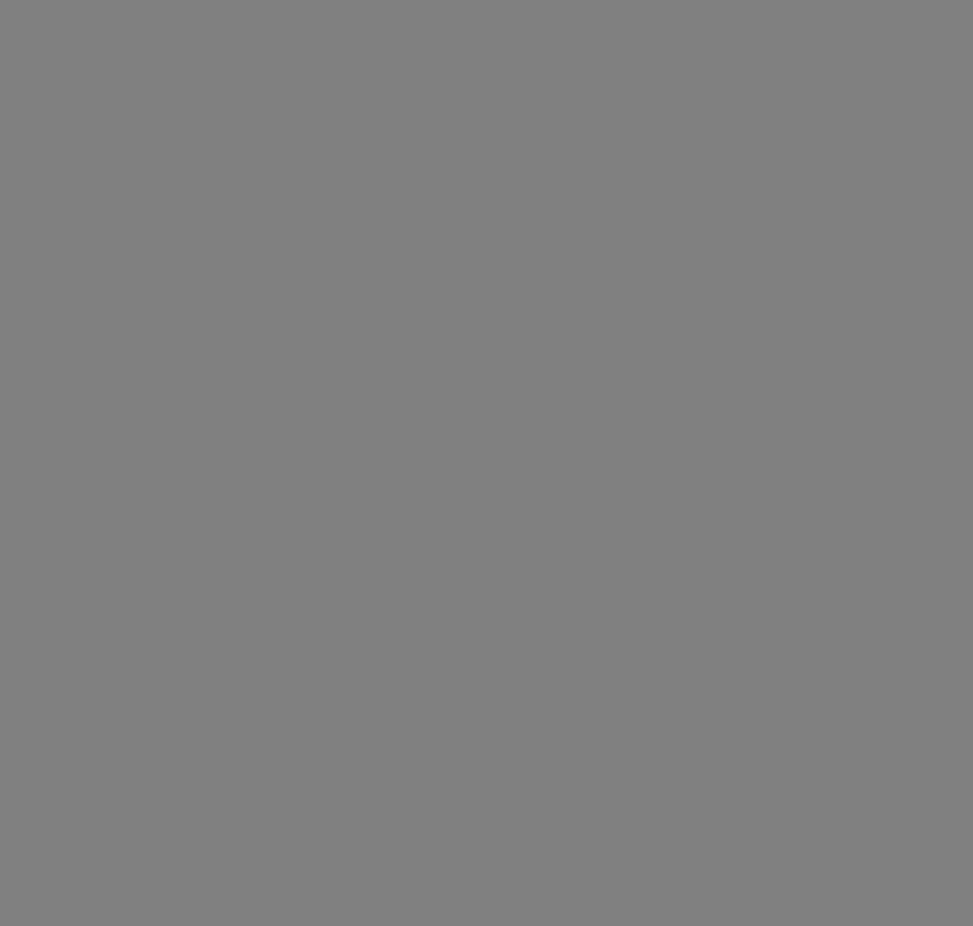
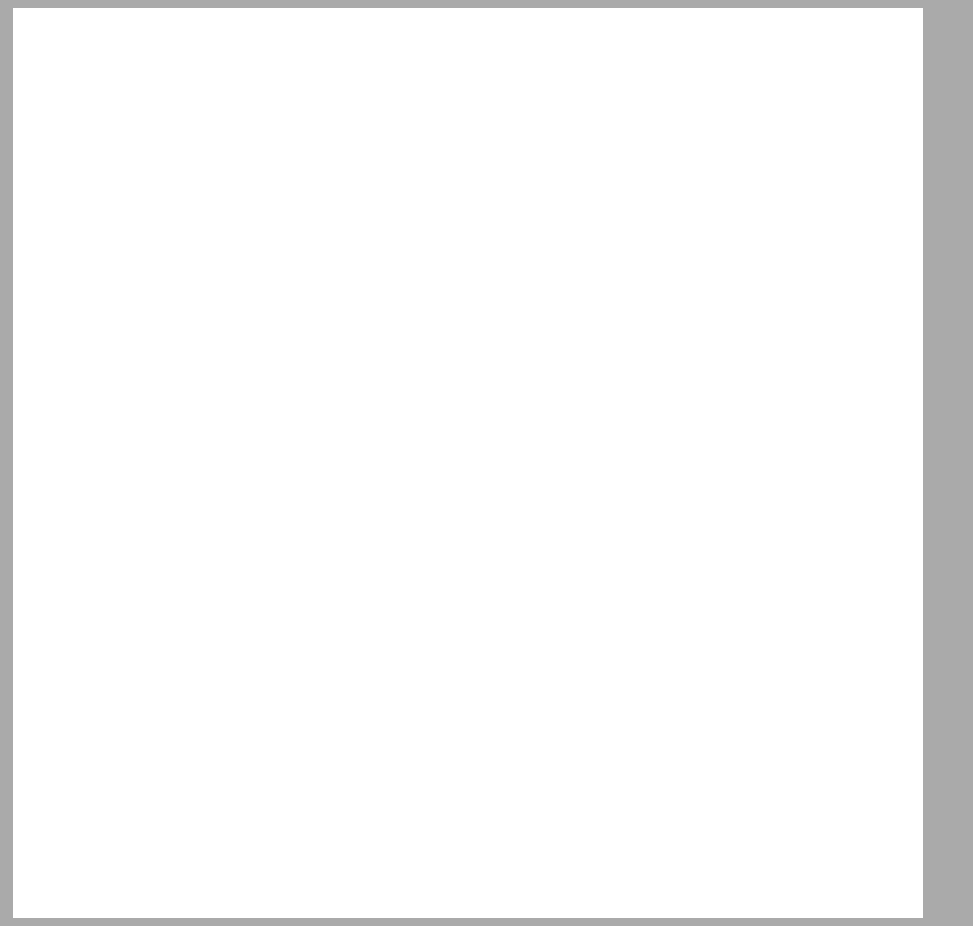
Before and after one commit to genga898/Etch-A-Sketch, a plain HTML site: page index.html in a window 1280 px wide. Shown: the whole page, without its empty margins (0-973 px from the left). Before the commit the page ends 800 px from the top, so only its background shows below. Drawn offline with Linux system fonts and the light colour scheme.

Commit message:
Update the div.container element in styles.css

```diff
--- a/style.css
+++ b/style.css
@@ -1,10 +1,13 @@
 body{
-    background-color: grey;
-    box-sizing: border-box;
+    background-color: rgba(128, 128, 128, 0.664);
 }
 .container{
-    background-color: red;
-    display: flex;
-    border: 10px;
-    border-color: black;
+    display: grid;
+    grid-template-columns: auto auto auto;
+    background-color: rgb(255, 255, 255);
+    border: 5px;
+    margin: 5px;
+    padding: 5px;
+    height: 900px;
+    width: 900px;
 }
```
